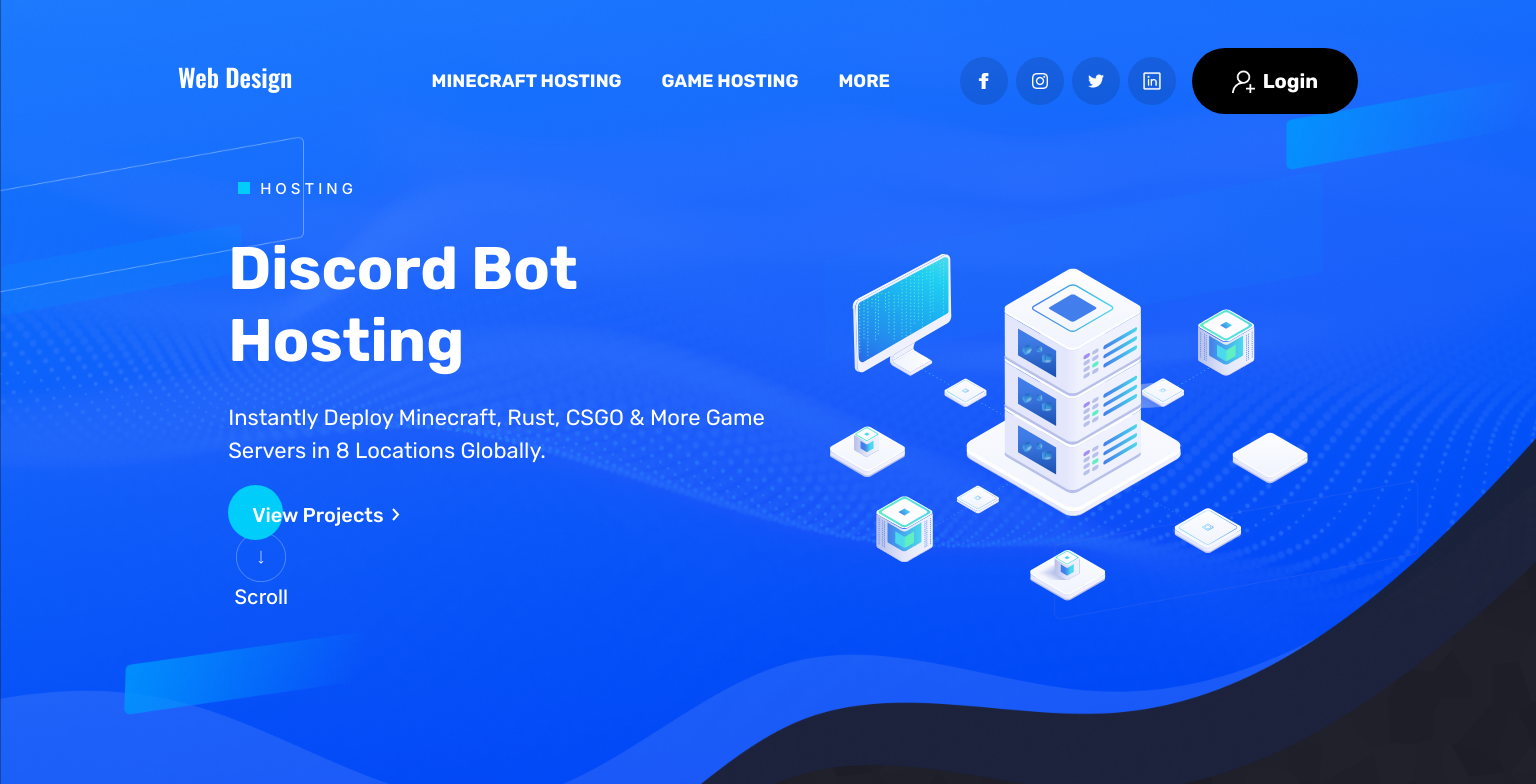
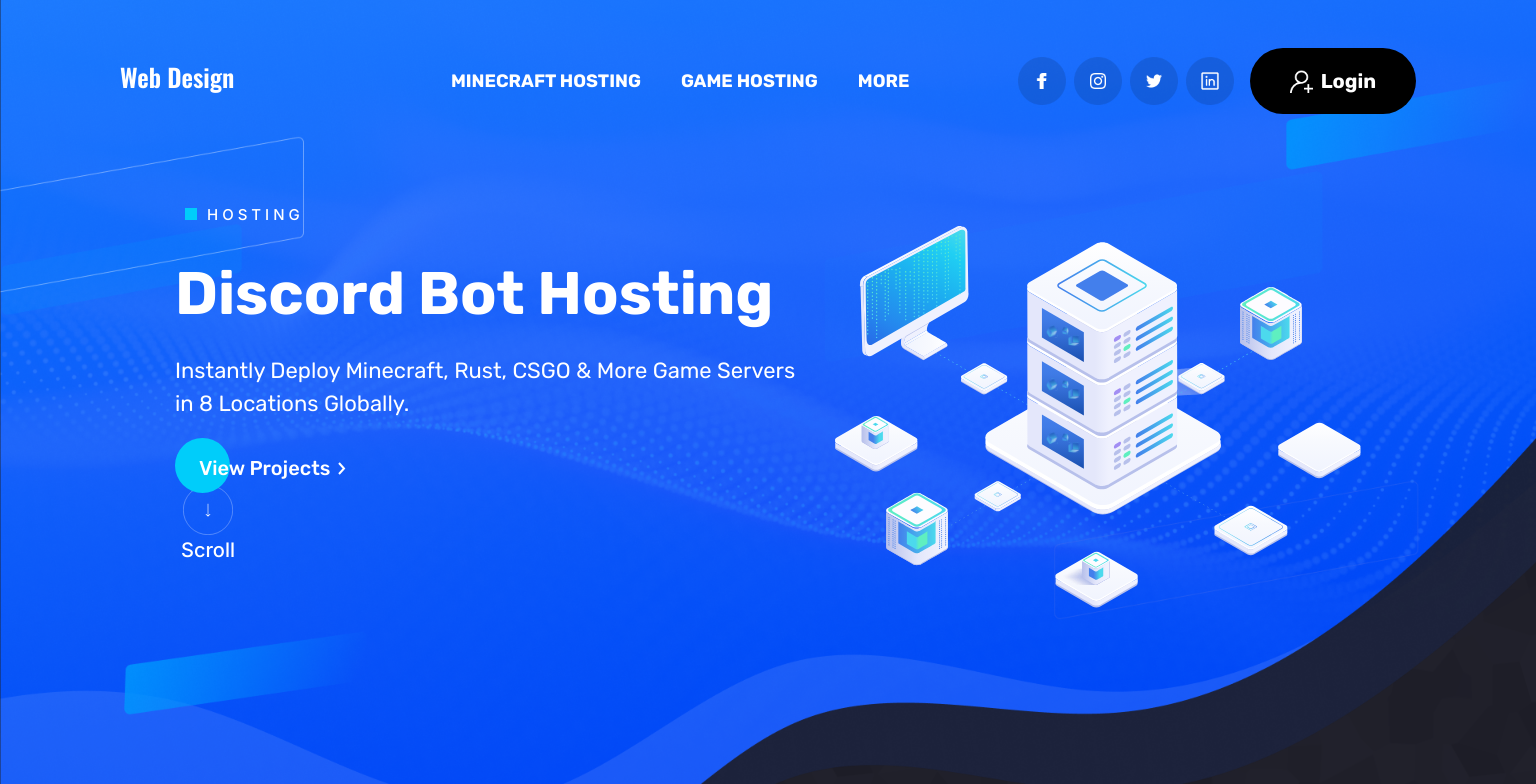
Before and after one commit to ashok-kumar-032/bot-hosting, a React (Create React App) app: page / in a window 1536 px wide. Shown: the top 784 px of the page. Built offline with nearby package versions, Linux system fonts and the light colour scheme.

Commit message:
make a custom  scrollba

```diff
--- a/src/App.css
+++ b/src/App.css
@@ -20,8 +20,22 @@
 * {
   list-style: none !important;
   text-decoration: none !important;
+  scroll-behavior: smooth !important;
 }
 
 .page_back {
   background-image: url(../src/assets/img/svg/page_back_img.svg);
 }
+body::-webkit-scrollbar {
+  width: 12px;
+}
+
+body::-webkit-scrollbar-track {
+  box-shadow: inset 0 0 6px rgba(0, 0, 0, 0.3);
+}
+
+body::-webkit-scrollbar-thumb {
+  background-color: #0851F6;
+  outline: 1px solid #0851F6;
+  border-radius: 10px;
+}
--- a/src/index.css
+++ b/src/index.css
@@ -193,11 +193,29 @@
   font-size: var(--fs-xsm);
 }
 
+@media (min-width: 576px) {
+  :root {
+    --fs-9xl: 35px;
+    --fs-8xl: 32px;
+    --fs-7xl: 28px;
+    --fs-6xl: 24px;
+    --fs-5xl: 22px;
+    --fs-4xl: 20px;
+    --fs-3xl: 20px;
+    --fs-2xl: 18px;
+    --fs-xl: 17px;
+    --fs-lg: 16px;
+    --fs-md: 15px;
+    --fs-sm: 14px;
+    --fs-xsm: 12px;
+  }
+}
+
 @media (min-width: 768px) {
   :root {
-    --fs-9xl: 60px;
-    --fs-8xl: 40px;
-    --fs-7xl: 32px;
+    --fs-9xl: 40px;
+    --fs-8xl: 35px;
+    --fs-7xl: 30px;
     --fs-6xl: 25px;
     --fs-5xl: 24px;
     --fs-4xl: 22px;
@@ -228,61 +246,3 @@
     --fs-xsm: 12px;
   }
 }
-
-@media (min-width: 1200px) {
-  .container {
-    max-width: 1204px !important;
-  }
-
-  :root {
-    --fs-9xl: 60px;
-    --fs-8xl: 40px;
-    --fs-7xl: 32px;
-    --fs-6xl: 25px;
-    --fs-5xl: 24px;
-    --fs-4xl: 22px;
-    --fs-3xl: 20px;
-    --fs-2xl: 18px;
-    --fs-xl: 17px;
-    --fs-lg: 16px;
-    --fs-md: 15px;
-    --fs-sm: 14px;
-    --fs-xsm: 12px;
-  }
-}
-
-@media (min-width: 1330px) {
-  :root {
-    --fs-9xl: 60px;
-    --fs-8xl: 40px;
-    --fs-7xl: 32px;
-    --fs-6xl: 25px;
-    --fs-5xl: 24px;
-    --fs-4xl: 22px;
-    --fs-3xl: 20px;
-    --fs-2xl: 18px;
-    --fs-xl: 17px;
-    --fs-lg: 16px;
-    --fs-md: 15px;
-    --fs-sm: 14px;
-    --fs-xsm: 12px;
-  }
-}
-
-@media (min-width: 1400px) {
-  :root {
-    --fs-9xl: 60px;
-    --fs-8xl: 40px;
-    --fs-7xl: 32px;
-    --fs-6xl: 25px;
-    --fs-5xl: 24px;
-    --fs-4xl: 22px;
-    --fs-3xl: 20px;
-    --fs-2xl: 18px;
-    --fs-xl: 17px;
-    --fs-lg: 16px;
-    --fs-md: 15px;
-    --fs-sm: 14px;
-    --fs-xsm: 12px;
-  }
-}
```
